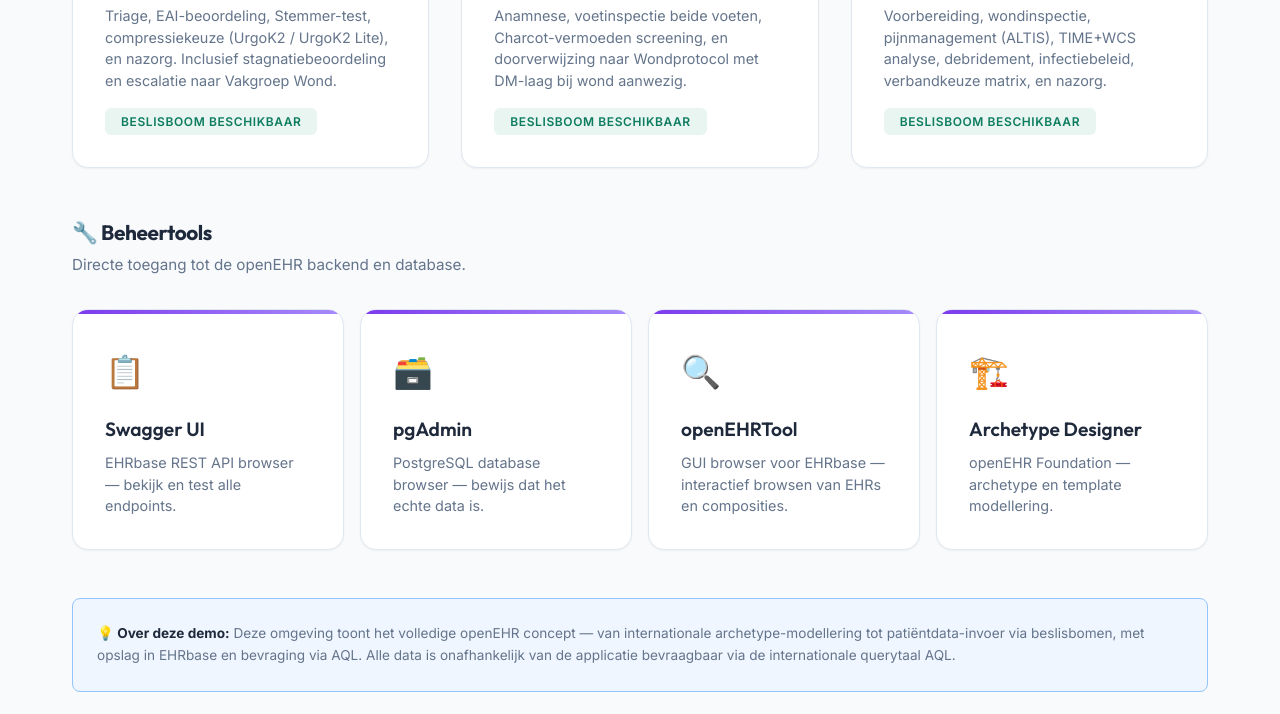
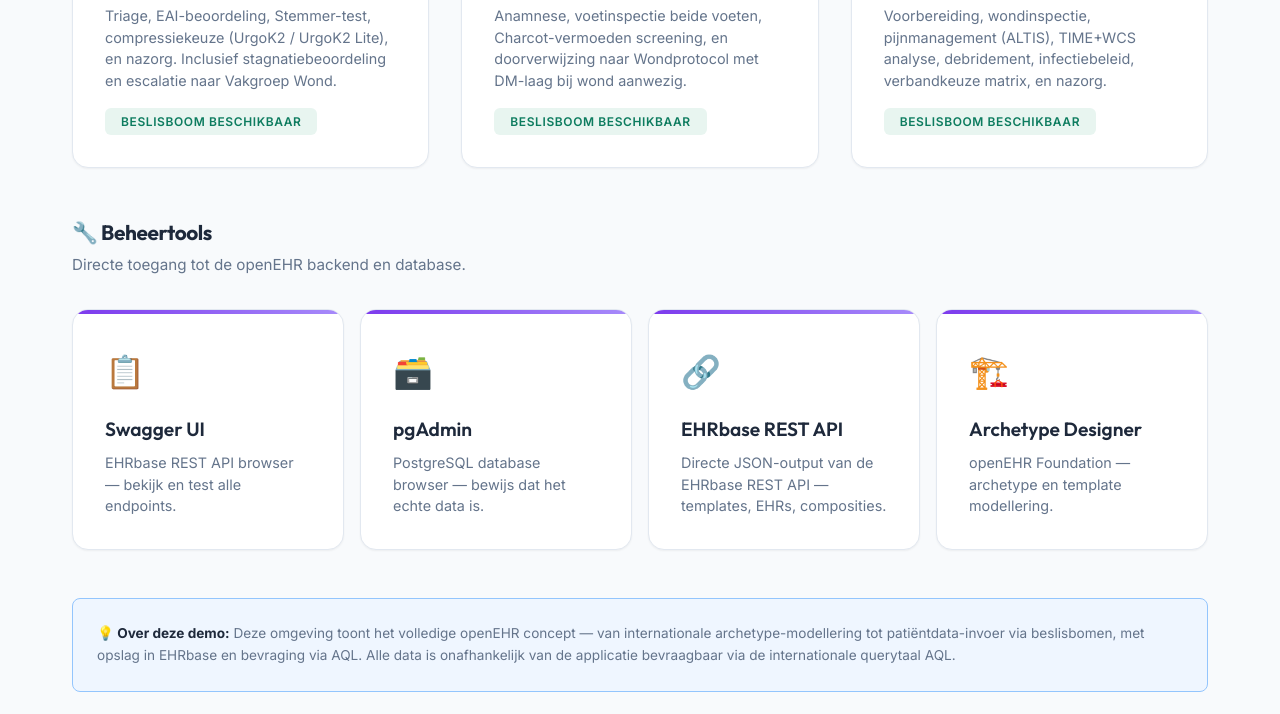
Before and after one commit to erik-jan-vlieger/OpenEHRDemo, a website built with Vite: page frontend/sensire-app/index.html in a window 1280 px wide. Shown: the part 521-1235 px from the top of the page. Built offline with nearby package versions, Linux system fonts and the light colour scheme.

Commit message:
cleanup: openEHRTool + GDL2 referenties opgeschoond
Bestanden bijgewerkt:
- README.md: openEHRTool/8888 verwijderd, tools → pgAdmin only
- setup.sh: openEHRTool regel uit banner verwijderd
- index.html: openEHRTool card → EHRbase REST API card
- docker-compose.yml: openehrtool service al verwijderd (vorige commit)

Docs/ uitvoeringsplan ongewijzigd (historisch referentiemateriaal).

```diff
--- a/frontend/sensire-app/index.html
+++ b/frontend/sensire-app/index.html
@@ -110,12 +110,12 @@
           </div>
         </a>
 
-        <a href="http://localhost:8888" target="_blank" class="protocol-card" id="tool-openehrtool">
+        <a href="http://localhost:8080/ehrbase/rest/openehr/v1/definition/template/adl1.4" target="_blank" class="protocol-card" id="tool-rest-api">
           <div class="protocol-card__accent protocol-card__accent--tool"></div>
           <div class="protocol-card__body">
-            <div class="protocol-card__icon">🔍</div>
-            <h3 class="protocol-card__title">openEHRTool</h3>
-            <p class="protocol-card__description">GUI browser voor EHRbase — interactief browsen van EHRs en composities.</p>
+            <div class="protocol-card__icon">🔗</div>
+            <h3 class="protocol-card__title">EHRbase REST API</h3>
+            <p class="protocol-card__description">Directe JSON-output van de EHRbase REST API — templates, EHRs, composities.</p>
           </div>
         </a>
 
```
Also changed, not shown: README.md, 1 other file.
